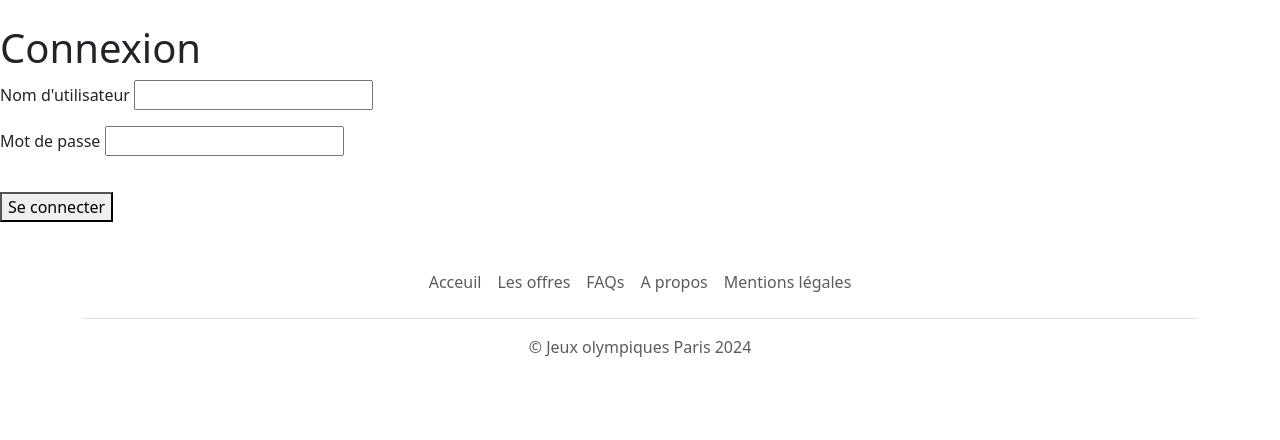
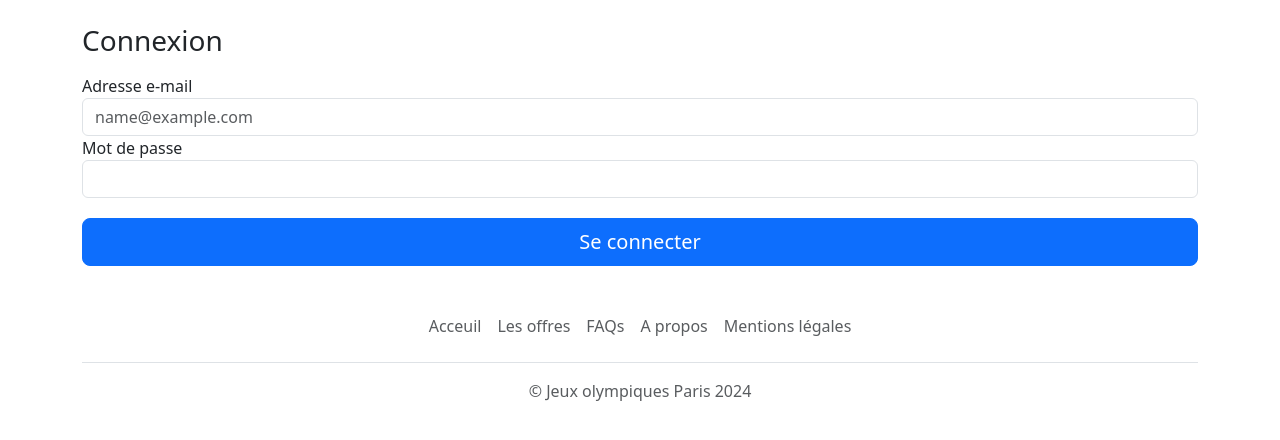
Before and after one commit to FleurD974/EvaluationBloc3, a Django app: page /account/login/ in a window 1280 px wide. Shown: the part 95-535 px from the top of the page. Run offline with Django 5.2, Linux system fonts and the light colour scheme; some libraries are stand-ins or nearby versions.

Commit message:
add style for login screen

```diff
--- a/accounts/templates/accounts/login.html
+++ b/accounts/templates/accounts/login.html
@@ -1,19 +1,20 @@
 {% extends 'base.html' %}
 
 {% block content %}
-
-<h1>Connexion</h1>
-<form method="POST">
-    {% csrf_token %}
-    <p>
-        <label for="username">Nom d'utilisateur</label>
-        <input id="username" type="text" name="username">
-    </p>
-        <p>
-        <label for="password">Mot de passe</label>
-        <input id="password" type="password" name="password">
-    </p>
-    <button type="submit">Se connecter</button>
-</form>
+<div class="container">
+    <h1 class="h3 mb-3 fw-normal">Connexion</h1>
+    <form method="POST">
+        {% csrf_token %}
+        <div class="form-group">
+            <label for="username">Adresse e-mail</label>
+            <input id="username" class="form-control" type="email" name="username" placeholder="name@example.com" required>
+        </div>
+        <div class="form-group">
+            <label for="password">Mot de passe</label>
+            <input class="form-control" id="password" type="password" name="password" required>
+        </div>
+        <button type="submit" class="w-100 btn btn-lg btn-primary">Se connecter</button>
+    </form>
+</div>
 
 {% endblock%}
```
